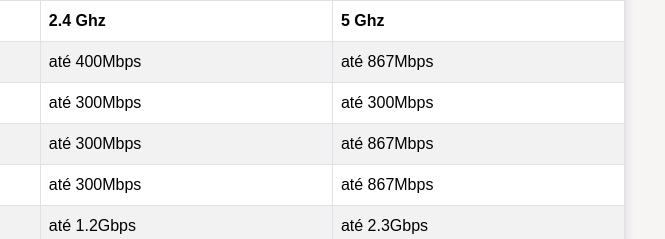
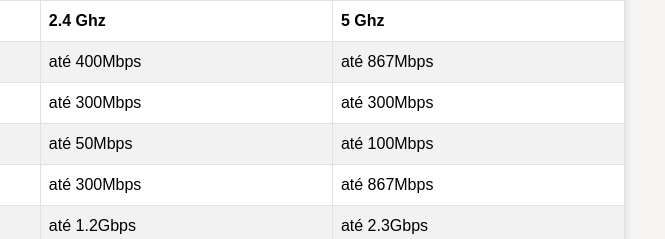
Before and after one commit to Guaratibanet/PortalGuaratibanet, a plain HTML site: page pages/index-velocidadeRouters.html in a window 1280 px wide. Shown: the part 289-528 px from the top of the page, 565-1230 px from the left. Drawn offline with nearby package versions, Linux system fonts and the light colour scheme.

Commit message:
Update index-velocidadeRouters.html

```diff
--- a/pages/index-velocidadeRouters.html
+++ b/pages/index-velocidadeRouters.html
@@ -84,8 +84,8 @@
           </tr>
           <tr>
             <td>Mercurys AC10</td>
-            <td>até 300Mbps</td>
-            <td>até 867Mbps</td>
+            <td>até 50Mbps</td>
+            <td>até 100Mbps</td>
           </tr>
           <tr>
             <td>Mercurys AC12G</td>
```
